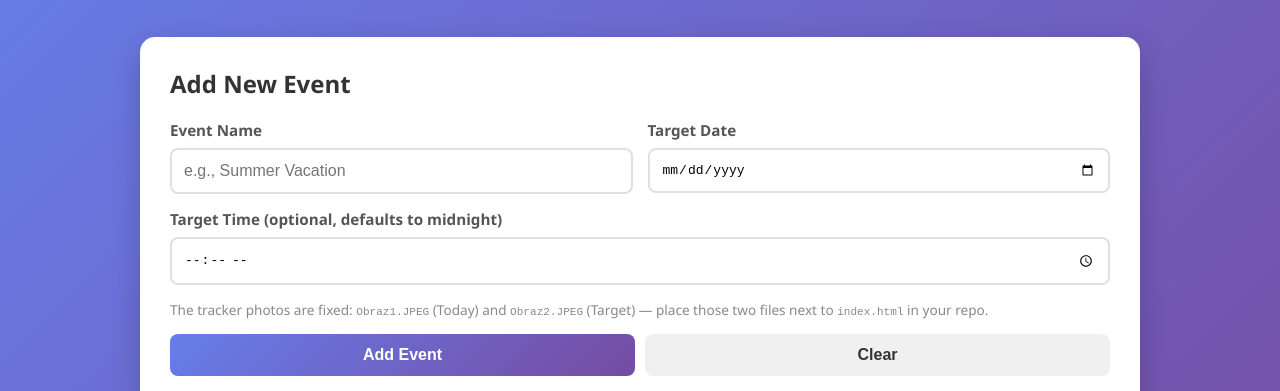
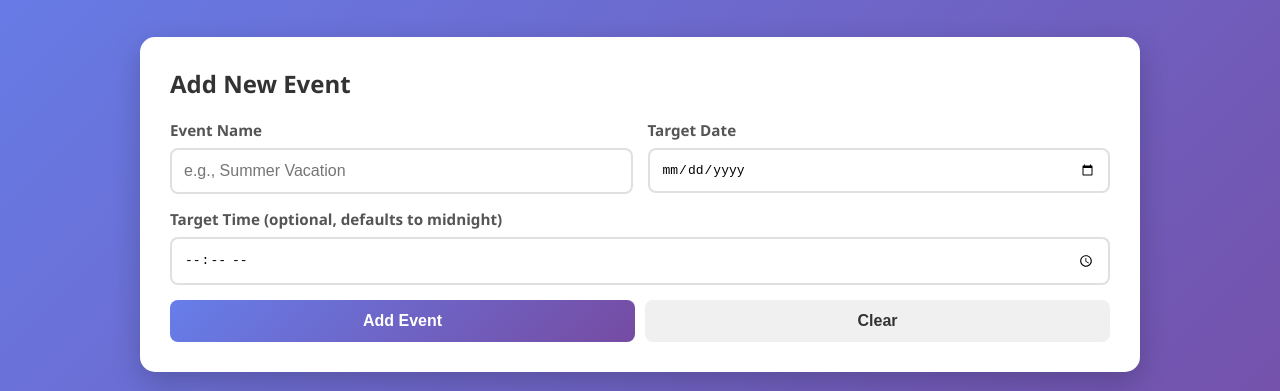
Before and after one commit to bartoszgk7/Days-to-met-tracker, a plain HTML site: page index.html in a window 1280 px wide. Shown: the part 122-513 px from the top of the page. Drawn offline with Linux system fonts and the light colour scheme.

Commit message:
Update index.html

```diff
--- a/index.html
+++ b/index.html
@@ -400,7 +400,7 @@
                     </div>
                 </div>
                 <p style="grid-column:1/-1;font-size:0.85em;color:#888;margin-bottom:15px;">
-                    The tracker photos are fixed: <code>Obraz1.JPEG</code> (Today) and <code>Obraz2.JPEG</code> (Target) — place those two files next to <code>index.html</code> in your repo.
+
                 </p>
                 <div class="form-buttons">
                     <button type="submit" class="btn-primary">Add Event</button>
@@ -426,8 +426,8 @@
         const eventTimeInput = document.getElementById('eventTime');
 
         // Fixed reference photos for the tracker — must live next to index.html in the repo
-        const CURRENT_PHOTO_SRC = 'Obraz1.jpeg';
-        const TARGET_PHOTO_SRC = 'Obraz2.jpeg';
+        const CURRENT_PHOTO_SRC = 'Obraz1.JPEG';
+        const TARGET_PHOTO_SRC = 'Obraz2.JPEG';
 
         // Load events from localStorage
         let events = JSON.parse(localStorage.getItem('countdownEvents')) || [];
```
